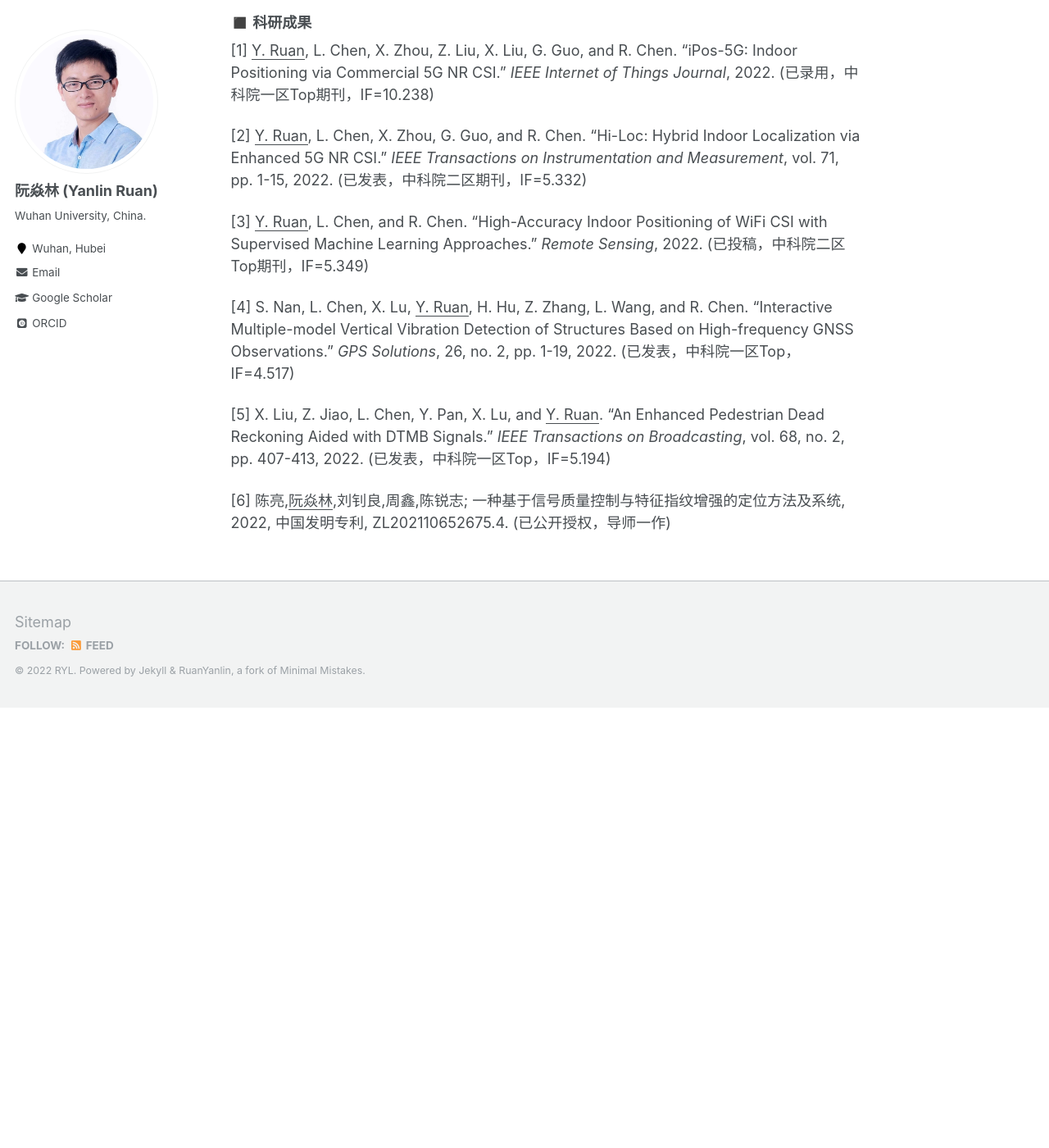
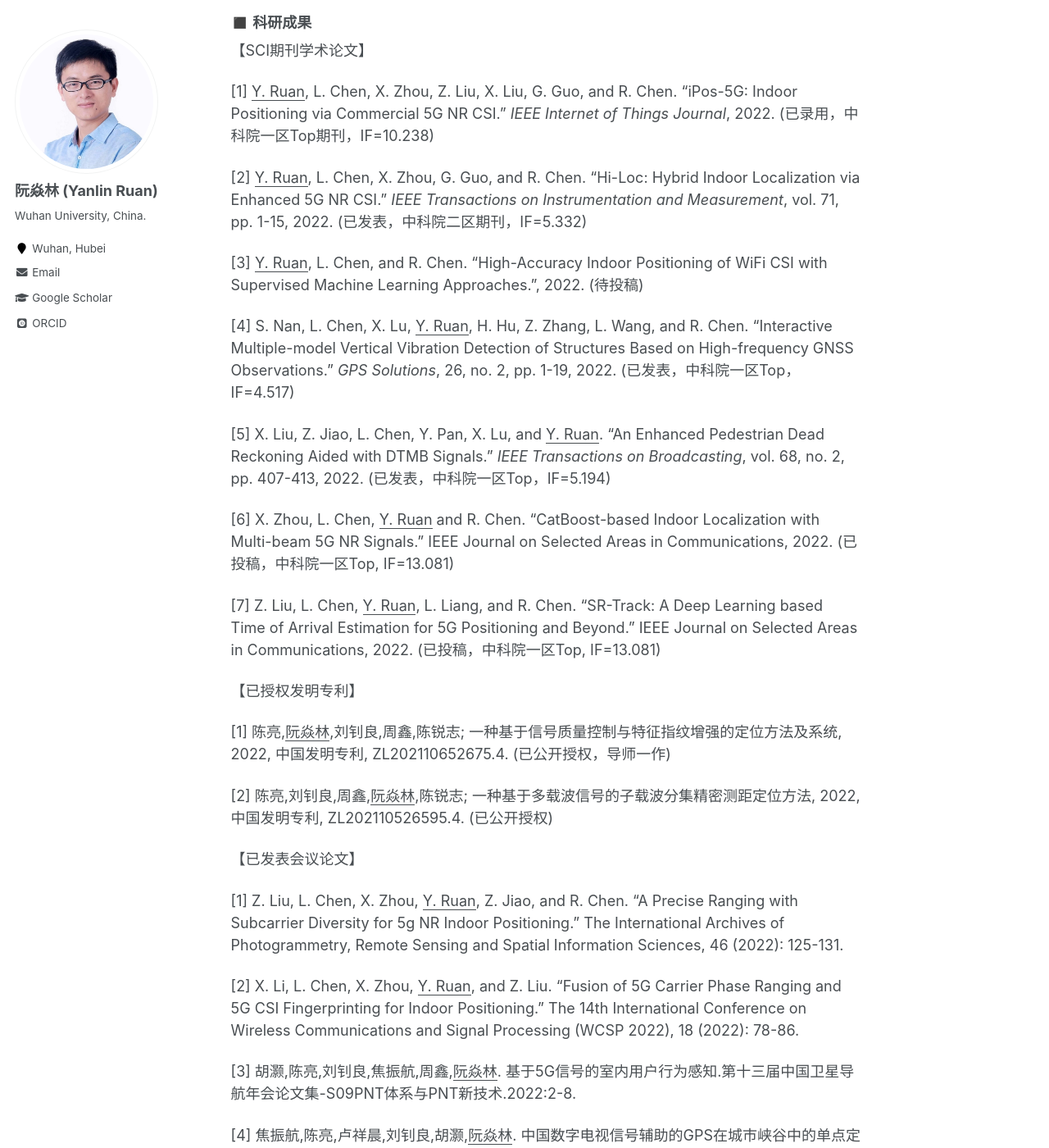
Before and after one commit to whuryl/whuryl.github.io, a Jekyll site: the page built from _pages/about.md, in a window 1280 px wide and 1400 px high, scrolled down 1049 px. Shown: the whole window at 82% size. Built offline with Jekyll 4.4.1, drawn with Linux system fonts in a browser that asks for light colours; some web fonts are replaced; before the commit the page ends 1912 px from its top, so only the background shows below that; some of the changed text lies outside the part shown.

Commit message:
Update about.md

```diff
--- a/_pages/about.md
+++ b/_pages/about.md
@@ -43,14 +43,36 @@ redirect_from:
 
 ### ◼️ 科研成果
 
+【SCI期刊学术论文】
+
 [1]	<u>Y. Ruan</u>, L. Chen, X. Zhou, Z. Liu, X. Liu, G. Guo, and R. Chen. "iPos-5G: Indoor Positioning via Commercial 5G NR CSI." *IEEE Internet of Things Journal*, 2022. (已录用，中科院一区Top期刊，IF=10.238)
 
 [2]	<u>Y. Ruan</u>, L. Chen, X. Zhou, G. Guo, and R. Chen. "Hi-Loc: Hybrid Indoor Localization via Enhanced 5G NR CSI." *IEEE Transactions on Instrumentation and Measurement*, vol. 71, pp. 1-15, 2022. (已发表，中科院二区期刊，IF=5.332)
 
-[3]	<u>Y. Ruan</u>, L. Chen, and R. Chen. "High-Accuracy Indoor Positioning of WiFi CSI with Supervised Machine Learning Approaches." *Remote Sensing*, 2022. (已投稿，中科院二区Top期刊，IF=5.349)
+[3]	<u>Y. Ruan</u>, L. Chen, and R. Chen. "High-Accuracy Indoor Positioning of WiFi CSI with Supervised Machine Learning Approaches.", 2022. (待投稿)
 
 [4]	S. Nan, L. Chen, X. Lu, <u>Y. Ruan</u>, H. Hu, Z. Zhang, L. Wang, and R. Chen. "Interactive Multiple-model Vertical Vibration Detection of Structures Based on High-frequency GNSS Observations." *GPS Solutions*, 26, no. 2, pp. 1-19, 2022. (已发表，中科院一区Top，IF=4.517)
 
 [5]	X. Liu, Z. Jiao, L. Chen, Y. Pan, X. Lu, and <u>Y. Ruan</u>. "An Enhanced Pedestrian Dead Reckoning Aided with DTMB Signals." *IEEE Transactions on Broadcasting*, vol. 68, no. 2, pp. 407-413, 2022. (已发表，中科院一区Top，IF=5.194)
 
-[6]	陈亮,<u>阮焱林</u>,刘钊良,周鑫,陈锐志; 一种基于信号质量控制与特征指纹增强的定位方法及系统, 2022, 中国发明专利, ZL202110652675.4. (已公开授权，导师一作)
+[6]	X. Zhou, L. Chen, <u>Y. Ruan</u> and R. Chen. “CatBoost-based Indoor Localization with Multi-beam 5G NR Signals.” IEEE Journal on Selected Areas in Communications, 2022. (已投稿，中科院一区Top, IF=13.081)
+
+[7]	Z. Liu, L. Chen, <u>Y. Ruan</u>, L. Liang, and R. Chen. “SR-Track: A Deep Learning based Time of Arrival Estimation for 5G Positioning and Beyond.” IEEE Journal on Selected Areas in Communications, 2022. (已投稿，中科院一区Top, IF=13.081)
+
+
+【已授权发明专利】
+
+[1]	陈亮,<u>阮焱林</u>,刘钊良,周鑫,陈锐志; 一种基于信号质量控制与特征指纹增强的定位方法及系统, 2022, 中国发明专利, ZL202110652675.4. (已公开授权，导师一作)
+
+[2] 陈亮,刘钊良,周鑫,<u>阮焱林</u>,陈锐志; 一种基于多载波信号的子载波分集精密测距定位方法, 2022, 中国发明专利, ZL202110526595.4. (已公开授权)
+
+
+【已发表会议论文】
+
+[1] Z. Liu, L. Chen, X. Zhou, <u>Y. Ruan</u>, Z. Jiao, and R. Chen. “A Precise Ranging with Subcarrier Diversity for 5g NR Indoor Positioning." The International Archives of Photogrammetry, Remote Sensing and Spatial Information Sciences, 46 (2022): 125-131.
+
+[2] X. Li, L. Chen, X. Zhou, <u>Y. Ruan</u>, and Z. Liu. "Fusion of 5G Carrier Phase Ranging and 5G CSI Fingerprinting for Indoor Positioning." The 14th International Conference on Wireless Communications and Signal Processing (WCSP 2022), 18 (2022): 78-86.
+
+[3] 胡灏,陈亮,刘钊良,焦振航,周鑫,<u>阮焱林</u>. 基于5G信号的室内用户行为感知.第十三届中国卫星导航年会论文集-S09PNT体系与PNT新技术.2022:2-8.
+
+[4] 焦振航,陈亮,卢祥晨,刘钊良,胡灏,<u>阮焱林</u>. 中国数字电视信号辅助的GPS在城市峡谷中的单点定位.第十三届中国卫星导航年会论文集-S09PNT体系与PNT新技术.2022:66-73.
```
